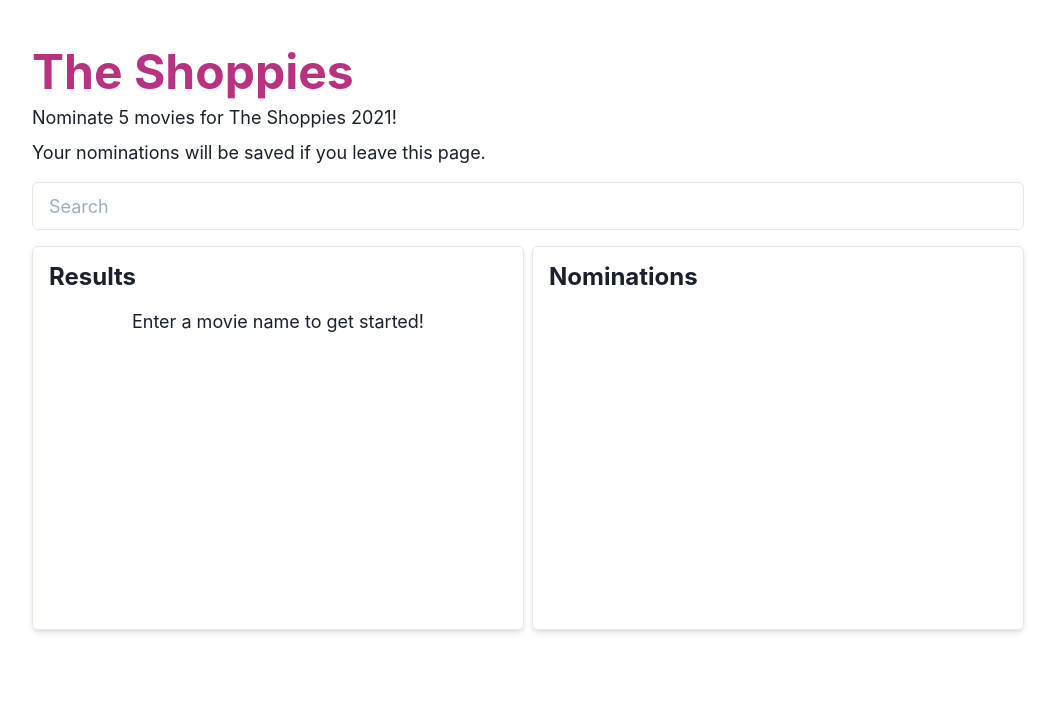
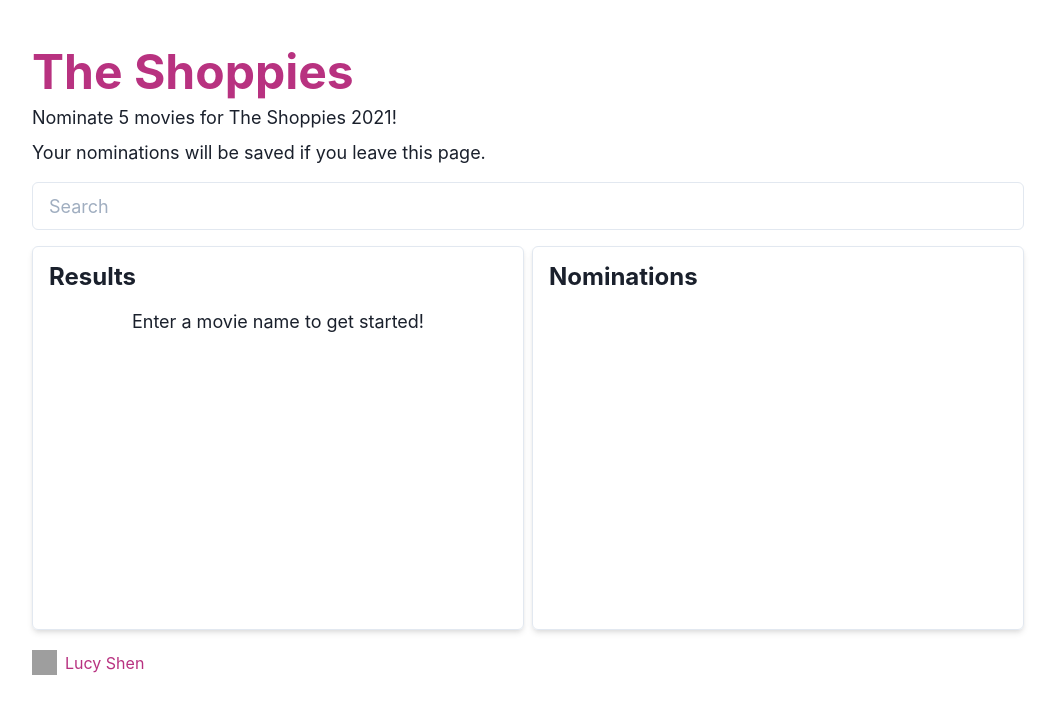
Before and after one commit to lucy-shen/shopify-challenge, a React (Create React App) app: page / in a window 1280 px wide. Shown: the top 714 px of the page, without its empty margins (112-1167 px from the left). Built offline with nearby package versions, Linux system fonts and the light colour scheme; grey boxes are pictures that could not be loaded.

Commit message:
added personal website link

```diff
--- a/src/MovieSearch.tsx
+++ b/src/MovieSearch.tsx
@@ -17,6 +17,8 @@ import {
   AlertIcon,
   Stack,
   Image,
+  Link,
+  Box,
 } from "@chakra-ui/react";
 import { MovieLinks } from "./MovieLinks";
 
@@ -208,6 +210,15 @@ export const MovieSearch: FC = () => {
           </VStack>
         </Stack>
       </VStack>
+
+      <Link href="https://lucy-shen.me/" isExternal color="pink.600">
+        <HStack pt={5}>
+        <Image boxSize="25px" src="/lucy-round.png" />
+          <Text>
+          Lucy Shen
+          </Text>
+        </HStack>
+      </Link>
     </Container>
   );
 };
```
Also changed, not shown: 1 other file (tests, documents, lock files or other folders).
